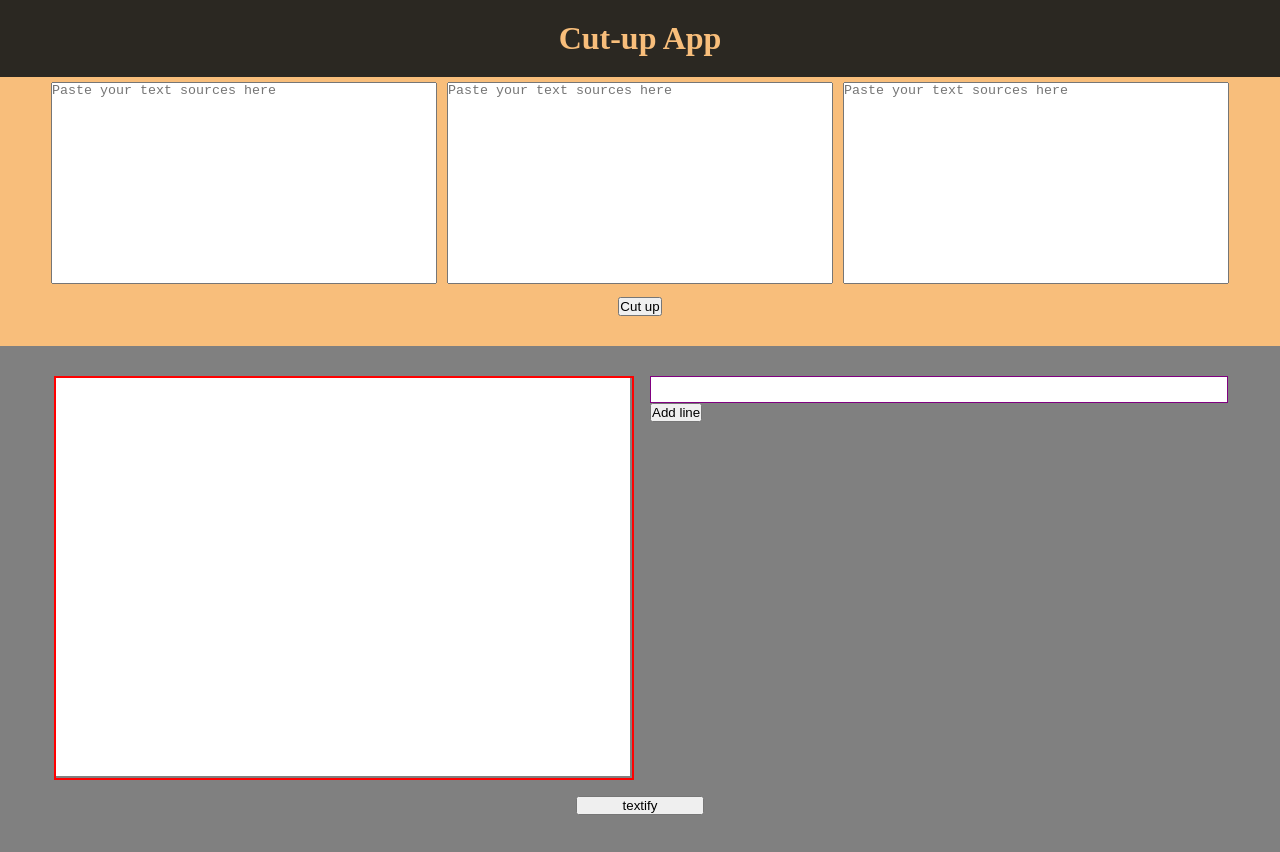
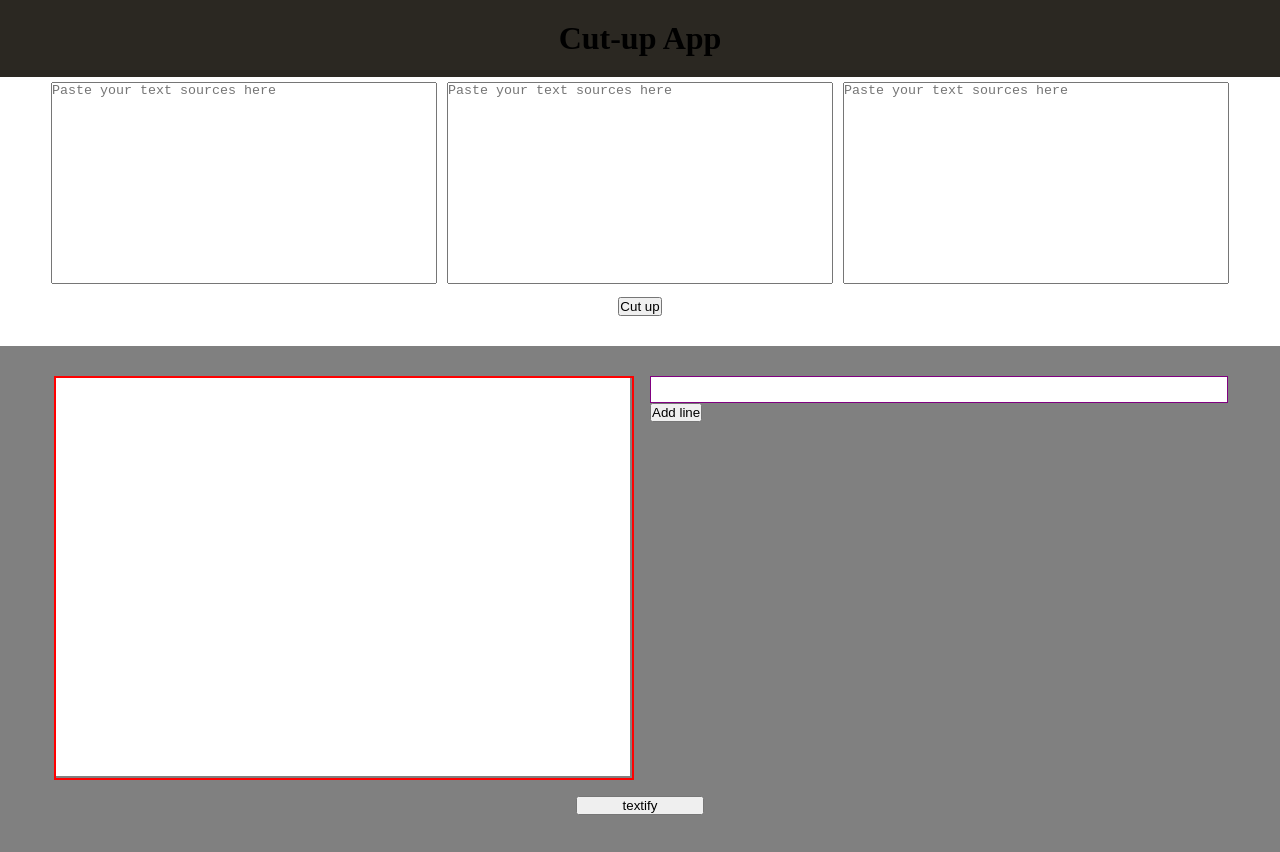
Before and after one commit to charlie-galb/cut-up, a React app: page / in a window 1280 px wide. Shown: the top 852 px of the page. Built offline with nearby package versions, Linux system fonts and the light colour scheme.

Commit message:
Change to monochrome

```diff
--- a/src/styles/settings/_variables.scss
+++ b/src/styles/settings/_variables.scss
@@ -1,4 +1,5 @@
 :root {
 --offBlack: rgb(43, 40, 34);
---paleOrange: rgb(248, 190, 123);
+--lightGrey: rgb(218, 214, 209);
+--standardGrey: rgb(151, 151, 151);
 }
```
